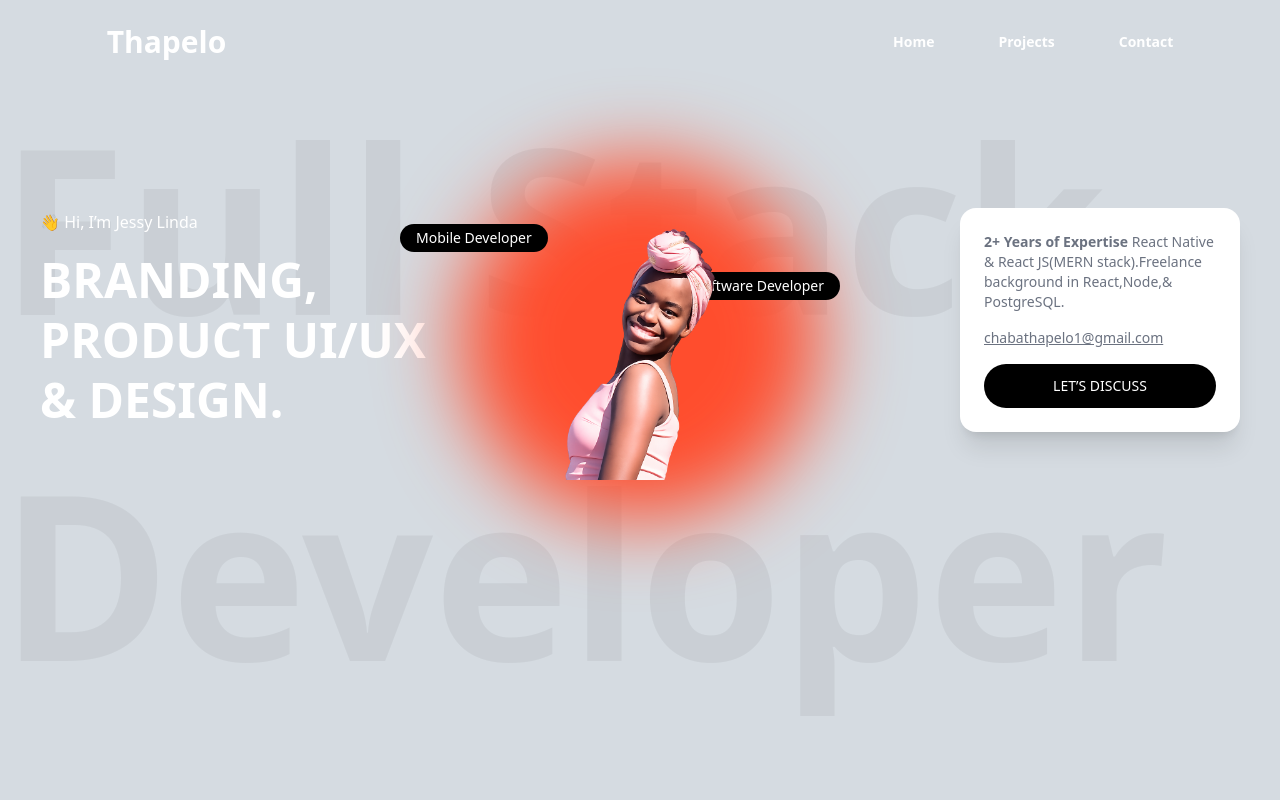
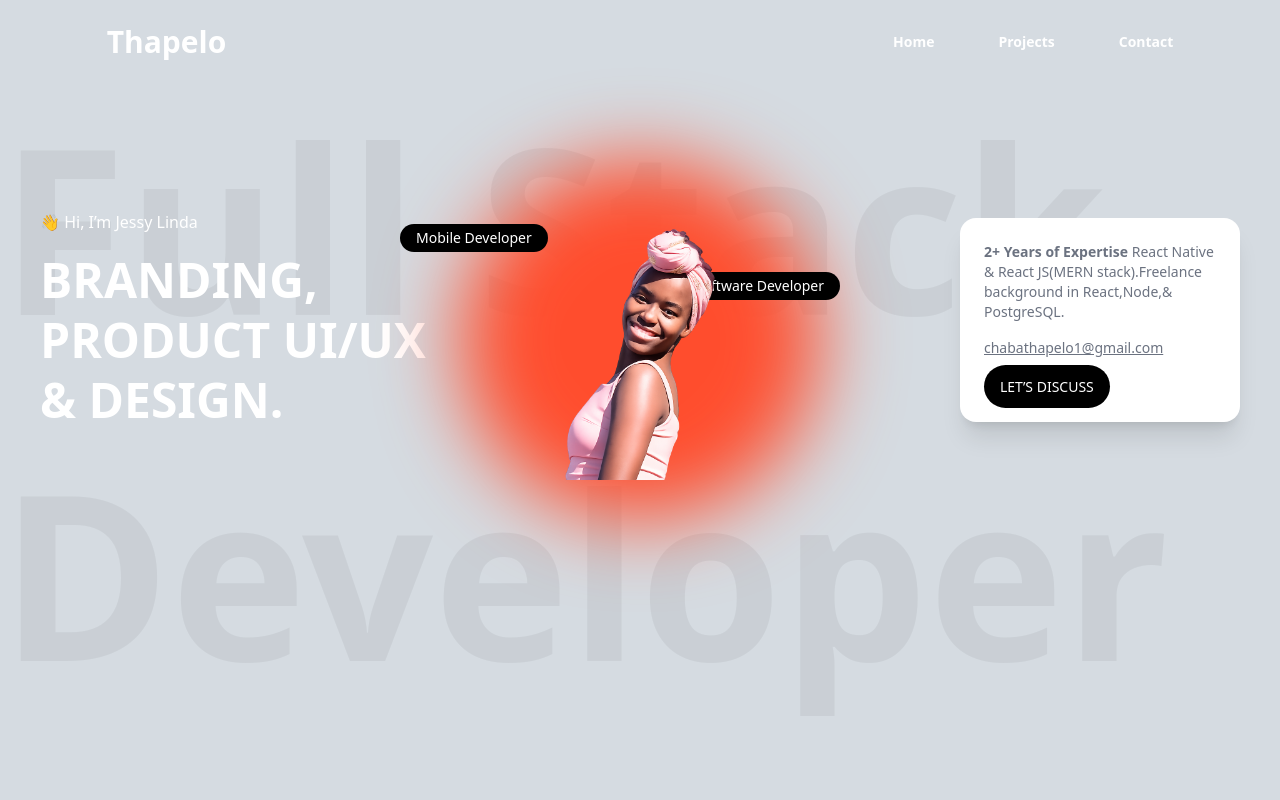
Before and after one commit to Thapelo-git/Portfolio, a React (Vite) app: page / in a window 1280 px wide. Shown: the top 800 px of the page. Built offline with nearby package versions, Linux system fonts and the light colour scheme; a web font is replaced by a local one.

Commit message:
contact button

```diff
--- a/src/screens/Hero.jsx
+++ b/src/screens/Hero.jsx
@@ -60,12 +60,17 @@ const Hero = ({setSelectedPage}) => {
                     React,Node,& PostgreSQL.
             </p>
             <p className="underline text-sm mb-4">chabathapelo1@gmail.com</p>
-
-            <button className="w-full bg-black text-white py-3 rounded-full text-sm"
-            onClick={()=> setSelectedPage("contact")}
-                            >
+            <AnchorLink
+                className='w-full bg-black text-white py-3 px-4 rounded-full text-sm'
+                onClick={()=>setSelectedPage={setSelectedPage}}
+                href="#contact">
+                     LET’S DISCUSS
+                </AnchorLink>
+            {/* <button className="w-full bg-black text-white py-3 rounded-full text-sm"
+            onClick={()=> setSelectedPage={setSelectedPage}}
+                   href="#contact"         >
               LET’S DISCUSS
-            </button>
+            </button> */}
           </div>
         </div>
 
```
